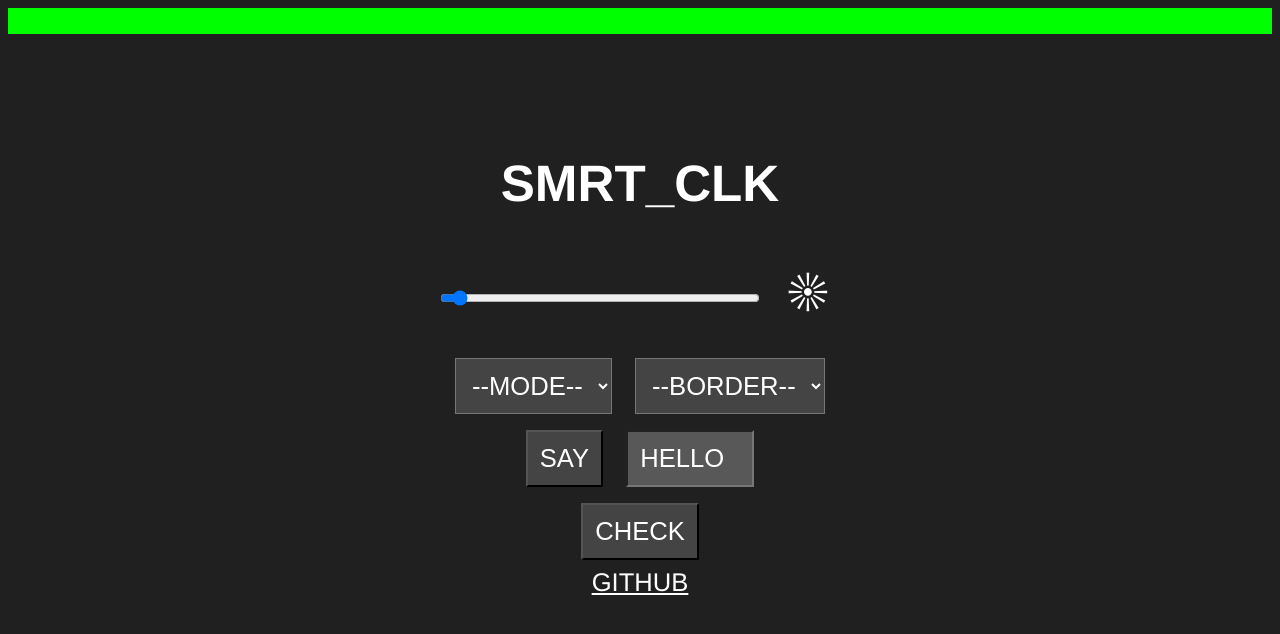
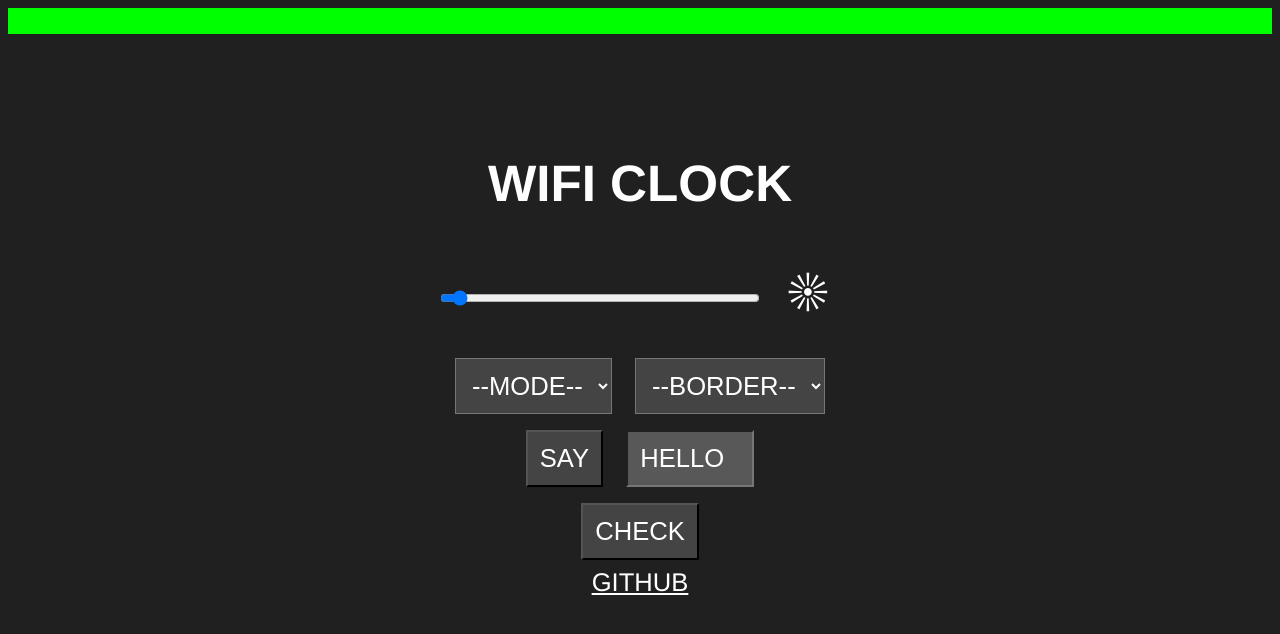
Before and after one commit to matdombrock/WIFI-Clock, a plain HTML site: page web_ui/index.html in a window 1280 px wide. Drawn offline with Linux system fonts and the light colour scheme; no server answers.

Commit message:
Change name on UI

```diff
--- a/web_ui/index.html
+++ b/web_ui/index.html
@@ -2,7 +2,7 @@
 <div id="awaiting" class="awaiting">
 
 </div>
-<H1>SMRT_CLK</H1>
+<H1>WIFI CLOCK</H1>
 <input type="range" min="0" max="15" value="0" class="slider" id="intensity" onchange="setIntensity()"><span class="icon">☀</span>
 <br>
 <select id="select-mode" onchange="setMode()">
```
